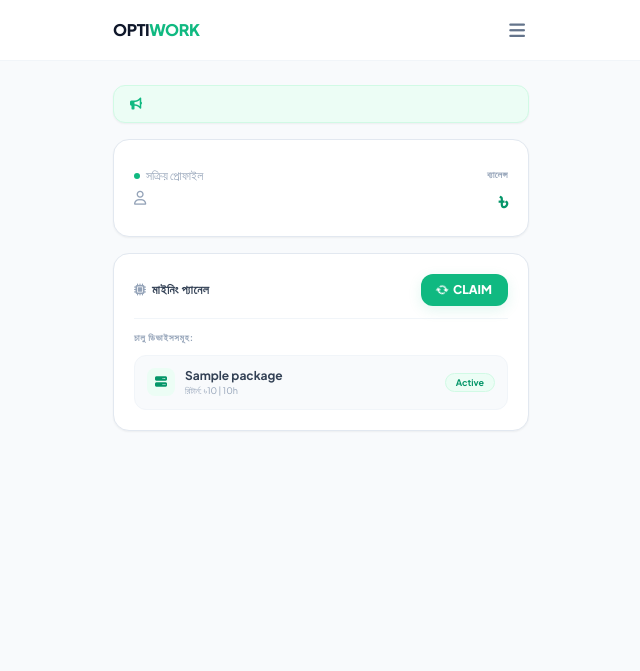
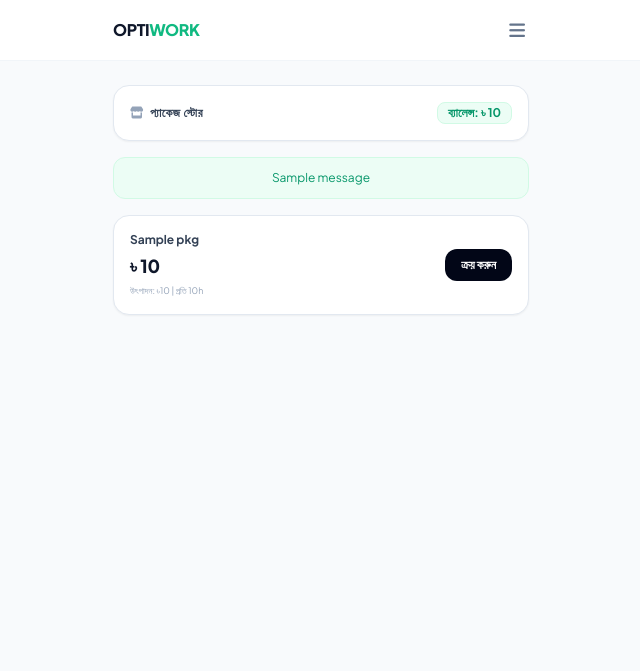
Before and after one commit to teamcipx/Orpi, a Flask app: template templates/store.html in a window 1280 px wide. Shown: the top 671 px of the page, without its empty margins (319-959 px from the left). Run offline with Flask 3, Linux system fonts and the light colour scheme; the template is opened without the code that fills it: most values are stand-ins (such as "Sample title", 1, 10 or a date in 2020); one stand-in notice (Sample message) is shown; some libraries are stand-ins or nearby versions.

Commit message:
Update store.html

```diff
--- a/templates/store.html
+++ b/templates/store.html
@@ -1,84 +1,43 @@
 {% extends 'base.html' %}
 {% block content %}
 
-<!-- ১. স্ক্রলিং নোটিশ -->
-<div class="bg-emerald-50 border border-emerald-100 text-emerald-800 p-2.5 px-4 mb-4 rounded-xl flex items-center gap-2 shadow-sm">
-    <i class="fa-solid fa-bullhorn text-xs text-emerald-500"></i>
-    <marquee class="font-semibold text-xs tracking-wide" scrollamount="3">{{ notice }}</marquee>
+<!-- ব্যালেন্স তথ্য -->
+<div class="minimal-card p-4 rounded-2xl mb-4 flex justify-between items-center bg-white border border-slate-200 shadow-sm">
+    <h2 class="text-xs font-bold uppercase tracking-wider text-slate-700 flex items-center gap-1.5">
+        <i class="fa-solid fa-store text-slate-400"></i> প্যাকেজ স্টোর
+    </h2>
+    <span class="bg-emerald-50 text-emerald-600 border border-emerald-100 px-2.5 py-0.5 rounded-lg text-xs font-bold">
+        ব্যালেন্স: ৳ {{ balance }}
+    </span>
 </div>
 
-<!-- ২. ইউজার ব্যালেন্স কার্ড -->
-<div class="minimal-card p-5 rounded-2xl mb-4 flex justify-between items-center bg-white border border-slate-200 shadow-sm">
-    <div>
-        <div class="flex items-center gap-1.5 text-xs text-slate-400 font-medium">
-            <span class="w-1.5 h-1.5 bg-emerald-500 rounded-full"></span>
-            <span>সক্রিয় প্রোফাইল</span>
+{% with messages = get_flashed_messages(with_categories=true) %}
+    {% if messages %}
+        {% for category, message in messages %}
+            <div class="p-3 mb-4 text-xs text-center rounded-xl border {% if category == 'success' %}bg-emerald-50 text-emerald-600 border-emerald-100{% else %}bg-red-50 text-red-600 border-red-100{% endif %}">
+                {{ message }}
+            </div>
+        {% endfor %}
+    {% endif %}
+{% endwith %}
+
+<!-- প্যাকেজ সমূহের তালিকা -->
+<div class="grid grid-cols-1 gap-3">
+    {% for pkg in premium_packages %}
+    <div class="minimal-card p-4 rounded-2xl flex items-center justify-between hover:border-slate-300 transition bg-white border border-slate-200 shadow-sm">
+        <div>
+            <h3 class="text-xs font-bold text-slate-700">{{ pkg.name }}</h3>
+            <p class="text-lg font-black text-slate-900 mt-1">৳ {{ pkg.cost }}</p>
+            <p class="text-[9px] text-slate-400 mt-1">উৎপাদন: ৳{{ pkg.yield_amount }} | প্রতি {{ pkg.duration_hours }}h</p>
         </div>
-        <p class="text-base font-bold text-slate-800 mt-1 flex items-center gap-1">
-            <i class="fa-regular fa-user text-slate-400 text-sm"></i> {{ user.username }}
-        </p>
+        <form action="/buy-package" method="POST">
+            <input type="hidden" name="package_id" value="{{ pkg.id }}">
+            <button type="submit" class="bg-slate-950 hover:bg-slate-800 text-white px-4 py-2 rounded-xl font-bold text-xs transition">
+                ক্রয় করুন
+            </button>
+        </form>
     </div>
-
-    <div class="text-right">
-        <span class="text-[9px] text-slate-400 uppercase tracking-wider font-bold">ব্যালেন্স</span>
-        <p class="text-2xl font-extrabold text-emerald-600">৳ {{ user.balance }}</p>
-    </div>
+    {% endfor %}
 </div>
 
-<!-- ৩. মাইনিং কন্ট্রোলার -->
-<div class="minimal-card p-5 rounded-2xl bg-white border border-slate-200 shadow-sm">
-    <div class="flex justify-between items-center border-b border-slate-100 pb-3 mb-3">
-        <div class="flex items-center gap-1.5 text-slate-700">
-            <i class="fa-solid fa-microchip text-slate-400 text-xs"></i>
-            <h3 class="text-xs font-bold uppercase tracking-wider">মাইনিং প্যানেল</h3>
-        </div>
-        <button onclick="runClaim()" class="glow-btn-light bg-emerald-500 hover:bg-emerald-600 text-white font-extrabold text-xs px-4 py-2 rounded-xl transition flex items-center gap-1.5">
-            <i class="fa-solid fa-rotate text-[10px] animate-spin"></i> CLAIM
-        </button>
-    </div>
-
-    <div id="claim-api-message" class="hidden p-3 text-xs rounded-xl text-center font-bold mb-3 border"></div>
-
-    <h4 class="text-[9px] font-bold text-slate-400 uppercase tracking-widest mb-2.5">চালু ডিভাইসসমূহ:</h4>
-    <div class="space-y-2">
-        {% for item in owned_packages %}
-        <div class="flex justify-between items-center bg-slate-50 p-3 rounded-xl border border-slate-100">
-            <div class="flex items-center gap-2.5">
-                <div class="w-7 h-7 rounded-lg bg-emerald-50 flex items-center justify-center text-emerald-600">
-                    <i class="fa-solid fa-server text-xs"></i>
-                </div>
-                <div>
-                    <p class="font-bold text-slate-700 text-xs">{{ item.packages.name }}</p>
-                    <p class="text-[9px] text-slate-400">রিটার্ন: ৳{{ item.packages.yield_amount }} | {{ item.packages.duration_hours }}h</p>
-                </div>
-            </div>
-            <span class="text-[9px] bg-emerald-50 text-emerald-600 border border-emerald-100 px-2.5 py-0.5 rounded-full font-bold">
-                Active
-            </span>
-        </div>
-        {% endfor %}
-    </div>
-</div>
-
-<script>
-async function runClaim() {
-    const alertBox = document.getElementById('claim-api-message');
-    alertBox.classList.add('hidden');
-
-    const res = await fetch('/claim-mining', { method: 'POST' });
-    const data = await res.json();
-
-    alertBox.classList.remove('hidden', 'bg-red-50', 'text-red-600', 'border-red-100', 'bg-emerald-50', 'text-emerald-600', 'border-emerald-100');
-
-    if (data.status === 'success') {
-        alertBox.classList.add('bg-emerald-50', 'text-emerald-600', 'border-emerald-100');
-        alertBox.innerText = data.message;
-        setTimeout(() => { location.reload(); }, 1500);
-    } else {
-        alertBox.classList.add('bg-red-50', 'text-red-600', 'border-red-100');
-        alertBox.innerText = data.message;
-    }
-}
-</script>
-
 {% endblock %}
```
